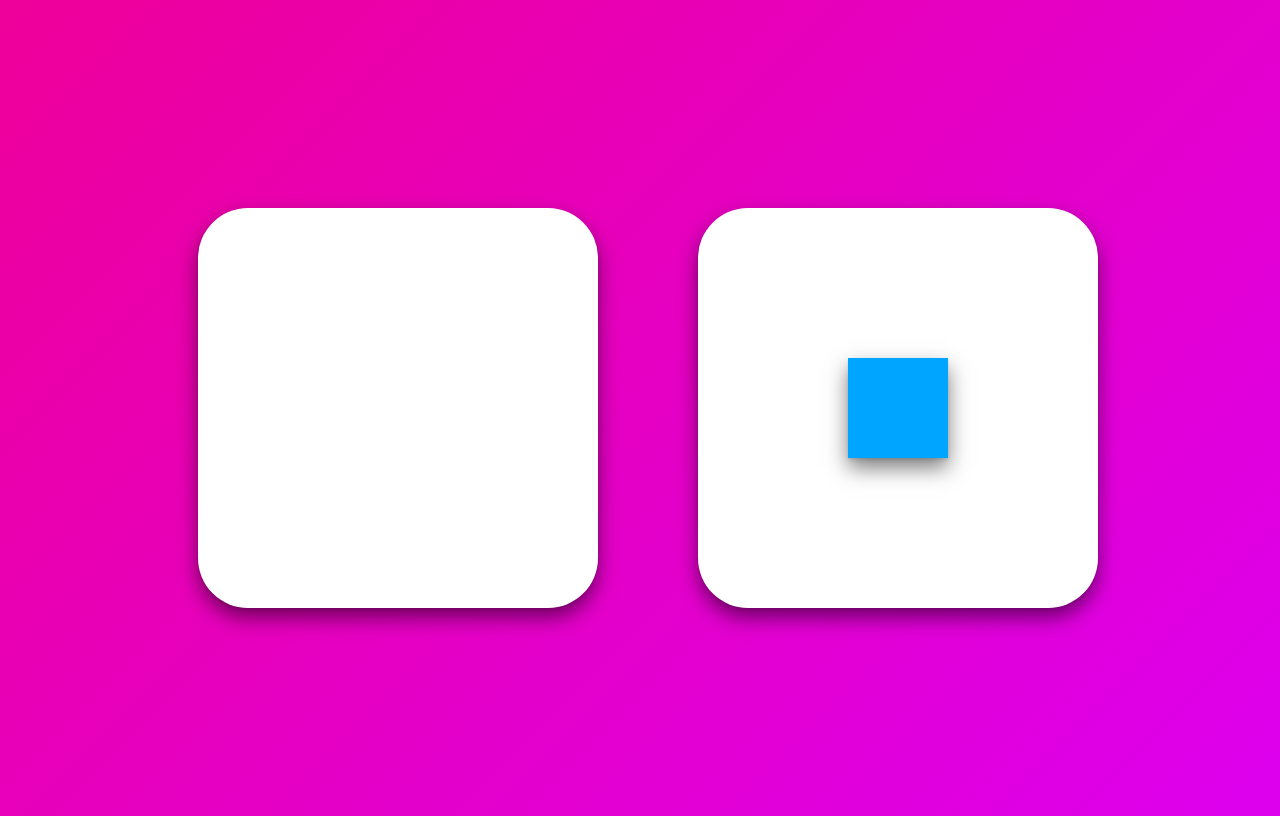
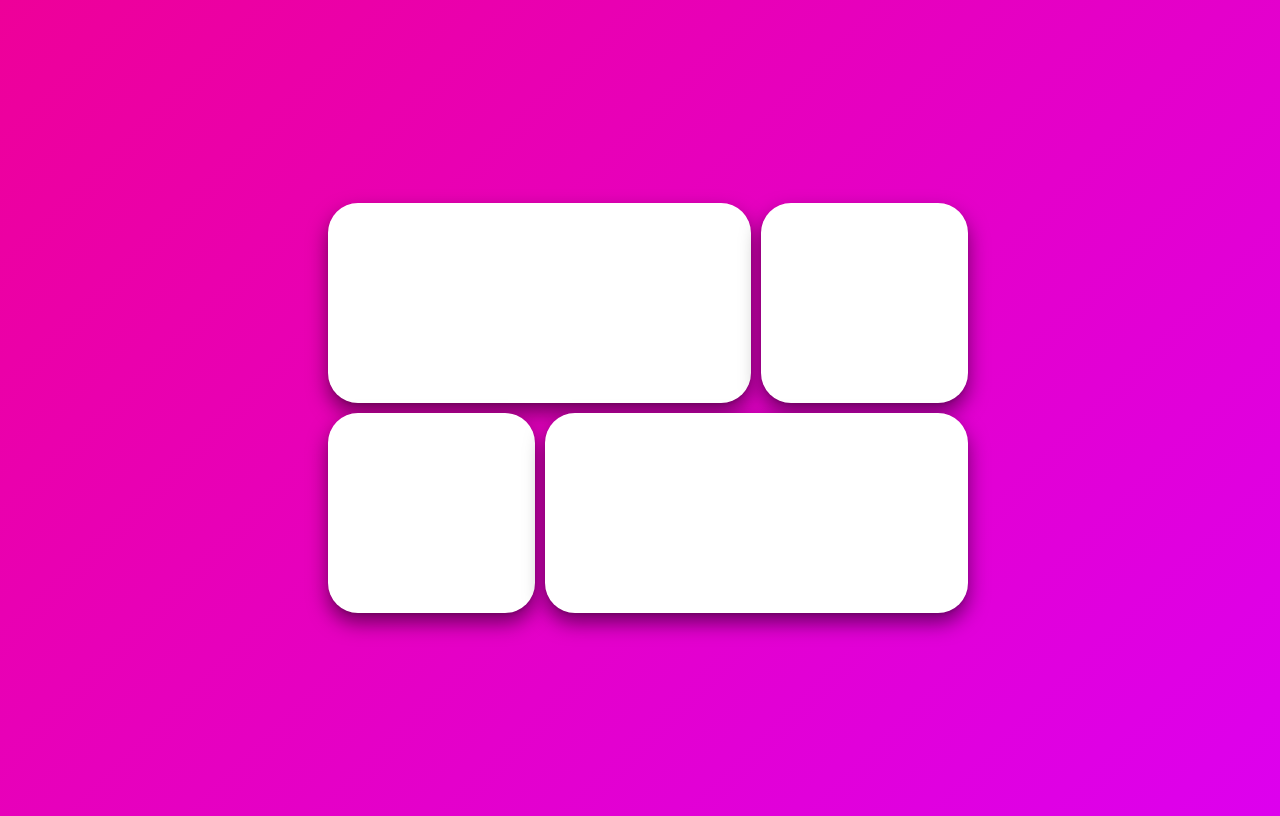
Before and after one commit to kangkyeongseo/framer-motion, a React (Create React App) app: page / in a window 1280 px wide. Built offline with nearby package versions, Linux system fonts and the light colour scheme.

Commit message:
feat: framer motion layoutId

```diff
--- a/src/App.js
+++ b/src/App.js
@@ -11,38 +11,60 @@ const Wrapper = styled(motion.div)`
   gap: 100px;
 `;
 
+const Grid = styled.div`
+  width: 50vw;
+  display: grid;
+  grid-template-columns: repeat(3, 1fr);
+  gap: 10px;
+  div:first-child,
+  div:last-child {
+    grid-column: span 2;
+  }
+`;
+
 const Box = styled(motion.div)`
-  width: 400px;
-  height: 400px;
+  height: 200px;
   display: flex;
   justify-content: center;
   align-items: center;
-  border-radius: 50px;
+  border-radius: 30px;
   background-color: rgba(255, 255, 255, 1);
   box-shadow: 0 2px 3px rgba(0, 0, 0, 0.1), 0 10px 20px rgba(0, 0, 0, 0.5);
 `;
 
-const Circle = styled(motion.div)`
-  width: 100px;
-  height: 100px;
-
-  background-color: #00a5ff;
-  box-shadow: 0 2px 3px rgba(0, 0, 0, 0.1), 0 10px 20px rgba(0, 0, 0, 0.5);
+const Overlay = styled(motion.div)`
+  width: 100%;
+  height: 100%;
+  position: absolute;
+  display: flex;
+  justify-content: center;
+  align-items: center;
 `;
 
 function App() {
-  const [isClicked, setIsClicked] = useState(false);
-  const toggleClick = () => setIsClicked((prev) => !prev);
+  const [id, setId] = useState(null);
+  const toggleClick = (id) => {
+    setId(id);
+  };
   return (
-    <Wrapper onClick={toggleClick}>
-      <Box>
-        {isClicked && (
-          <Circle layoutId="circle" style={{ borderRadius: "50%", scale: 2 }} />
+    <Wrapper>
+      <Grid>
+        {[1, 2, 3, 4].map((i) => (
+          <Box key={i} layoutId={i} onClick={() => toggleClick(i)} />
+        ))}
+      </Grid>
+      <AnimatePresence>
+        {id && (
+          <Overlay
+            onClick={() => toggleClick(null)}
+            initial={{ backgroundColor: "rgba(0, 0, 0, 0)" }}
+            animate={{ backgroundColor: "rgba(0, 0, 0, 0.5)" }}
+            exit={{ backgroundColor: "rgba(0, 0, 0, 0)" }}
+          >
+            <Box layoutId={id} style={{ width: 500, height: 250 }} />
+          </Overlay>
         )}
-      </Box>
-      <Box>
-        {!isClicked && <Circle layoutId="circle" style={{ borderRadius: 0 }} />}
-      </Box>
+      </AnimatePresence>
     </Wrapper>
   );
 }
```
